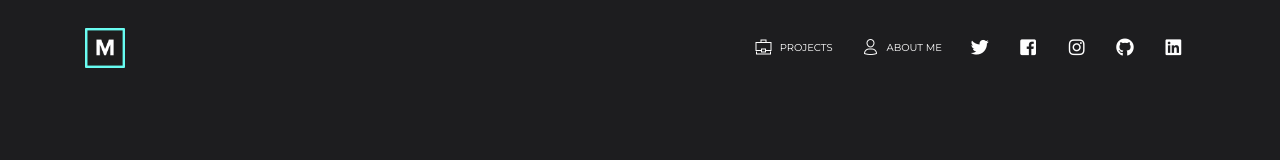
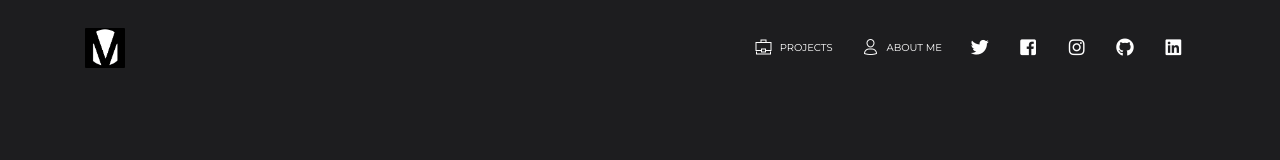
Before and after one commit to mieragil/mieragil.github.io, a website: page index.html in a window 1280 px wide. Shown: the top 160 px of the page. Drawn offline with nearby package versions, Linux system fonts and the light colour scheme.

Commit message:
Update index.html

```diff
--- a/index.html
+++ b/index.html
@@ -29,7 +29,7 @@
     <div class="container">
       <div class="navbar-translate">
         <a class="navbar-brand" href="#" rel="tooltip" title="Design your success online." data-placement="bottom">
-          <img class="" width="40" src="./assets/img/logo-white.png" alt="">
+          <img class="" width="40" src="./assets/img/M.png" alt="">
         </a>
         <button class="navbar-toggler navbar-toggler" type="button" data-toggle="collapse" data-target="#navigation" aria-controls="navigation-index" aria-expanded="false" aria-label="Toggle navigation">
           <span class="navbar-toggler-bar top-bar"></span>
```
